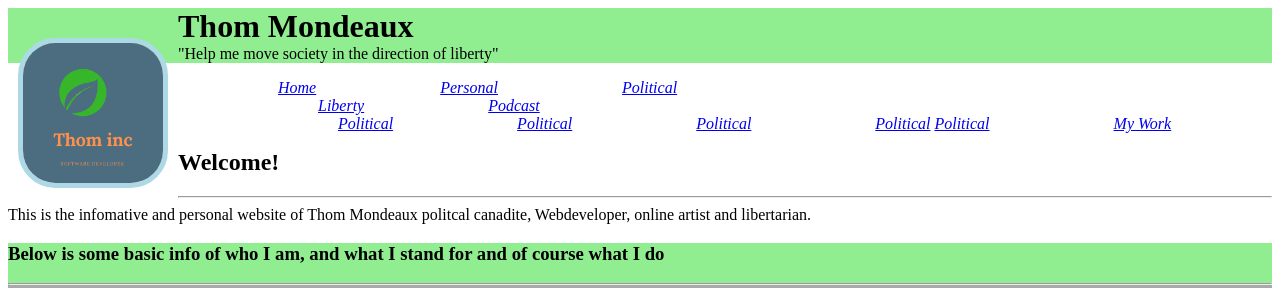
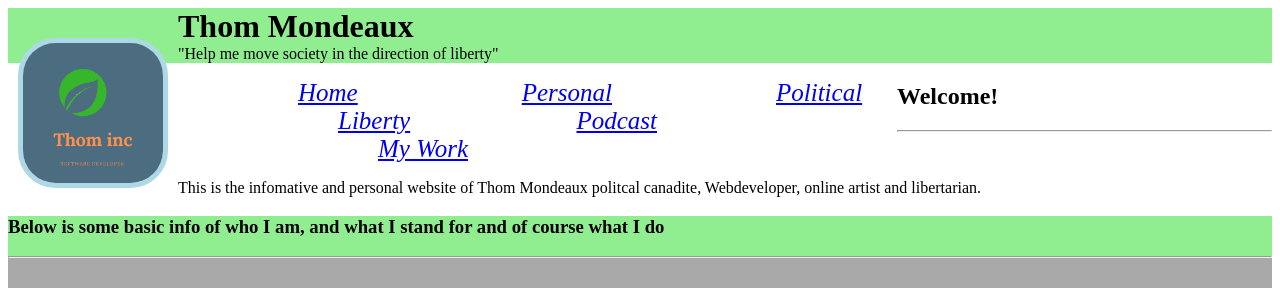
Before and after one commit to Thommond/Thommond.github.io, a plain HTML site: page index.html in a window 1280 px wide. Shown: the top 288 px of the page. Drawn offline with Linux system fonts and the light colour scheme.

```diff
--- a/index.html
+++ b/index.html
@@ -23,7 +23,7 @@
       <div class="menu">
 
 
-      <ul class="nav">
+        <ul class="">
           <li class="Nav"><a href="index.html">Home</a></li>
           <li class="Nav"><a href="Personal/index.html">Personal</a></li>
           <li class="Nav"> <a href="Political/index.html">Political</a>
@@ -34,11 +34,6 @@
             </ul>
           </li>
 
-        <li> <a href="Political/index.html">Political</a>
-        <li> <a href="Political/index.html">Political</a>
-        <li> <a href="Political/index.html">Political</a>
-        <li> <a href="Political/index.html">Political</a>
-          <a href="Political/index.html">Political</a>
           <li class="Nav"><a href="My.Work/index.html">My Work</a></li>
 
       </div>
--- a/styles.css
+++ b/styles.css
@@ -5,6 +5,7 @@
 header {
 
   background: lightgreen;
+
 
 }
 
@@ -17,6 +18,7 @@
 footer {
 
   background: lightblue;
+
 }
 
 html {
@@ -38,11 +40,10 @@
 
 
 li {
-  padding:10px;
-  margin: 50px 50px 50px 50px;
+  padding: 80px;
+text-align: center;
 display: inline;
-border:5px;
-border-color: red;
+
 }
 
 
@@ -125,3 +126,7 @@
 justify-content: space-between;
 float: left;
 }
+
+li.Nav {
+  font-size: 25px;
+}
```
Also changed, not shown: Personal/index.html (+1 -0 lines), Political/index.html (+11 -6 lines). Lines whose indentation alone changed are shown as unchanged.
